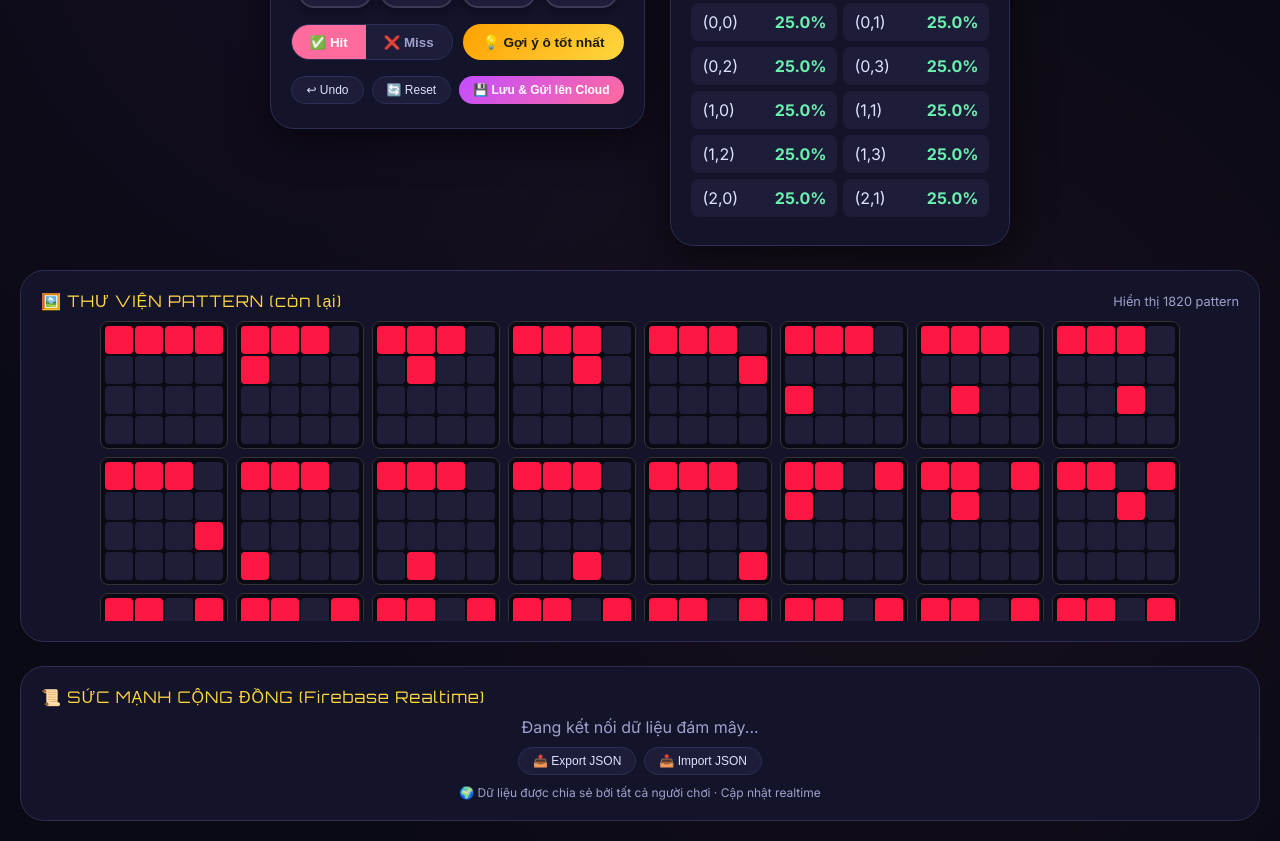
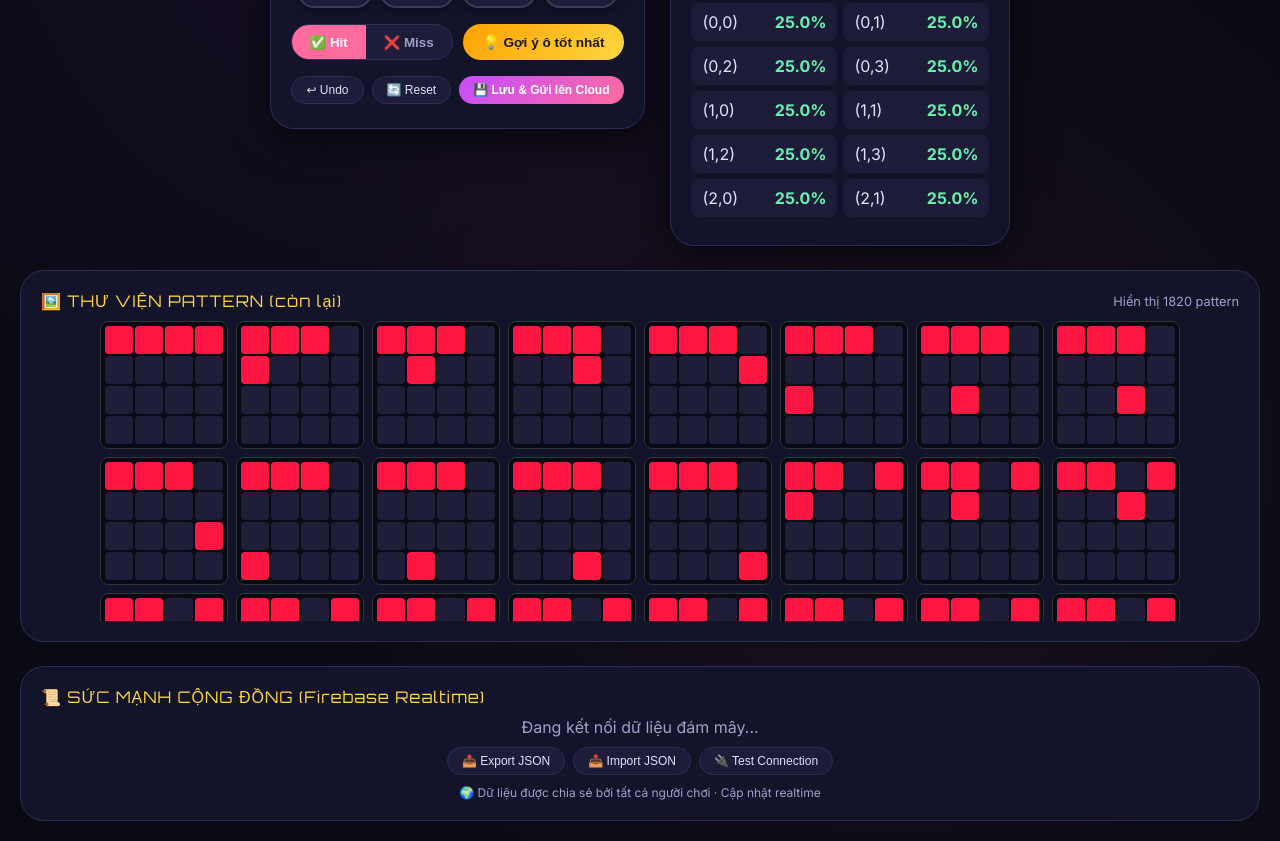
Before and after one commit to VuJohn123/CDCSG-SweetCinema, a plain HTML site: page index.html in a window 1280 px wide. Shown: the part 439-1280 px from the top of the page. Drawn offline with Linux system fonts and the light colour scheme; no server answers.

Commit message:
Update index.html

```diff
--- a/index.html
+++ b/index.html
@@ -65,6 +65,7 @@
         <div class="community-actions">
             <button class="btn small" id="btnExport">📤 Export JSON</button>
             <button class="btn small" id="btnImport">📥 Import JSON</button>
+            <button class="btn small" id="btnTestConnection">🔌 Test Connection</button>
             <input type="file" id="importFileInput" accept=".json" style="display:none;">
         </div>
         <div style="text-align:center; margin-top:10px; font-size:0.75rem; color:var(--text2);">
@@ -74,7 +75,6 @@
 </div>
 
 <div class="toast" id="toast"></div>
-
 <script type="module" src="script.js"></script>
 </body>
 </html>
```
